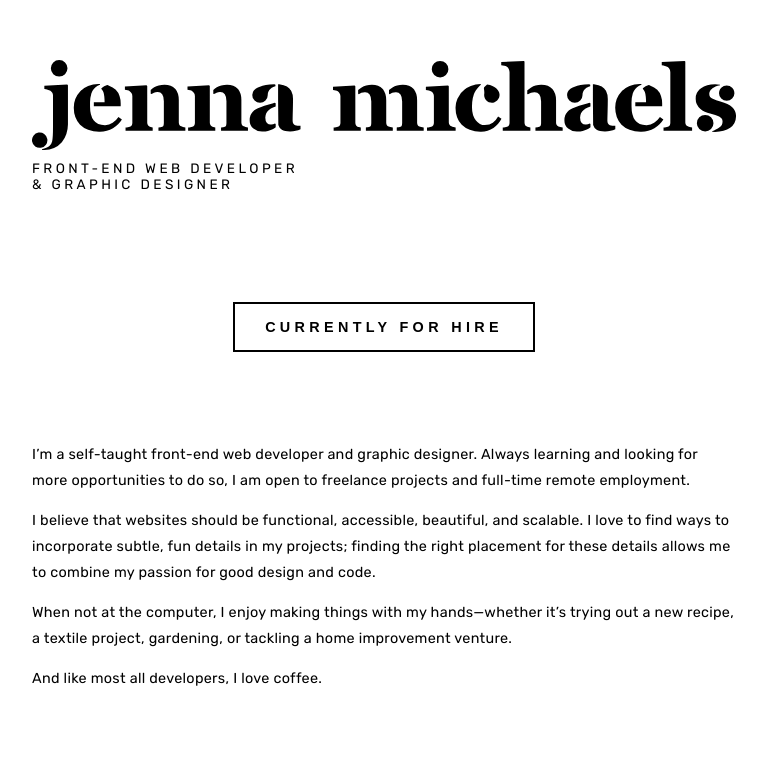
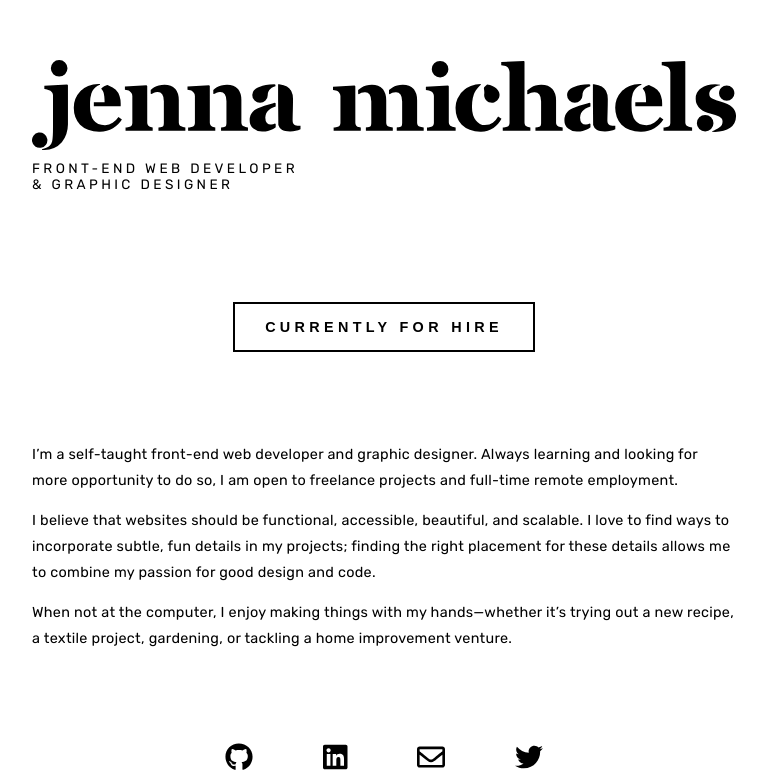
Before and after one commit to jenna-m/portfolio, a React (Create React App) app: page / in a window 1280 px wide. Shown: the part 165-946 px from the top of the page, without its empty margins (256-1023 px from the left). Built offline with nearby package versions, Linux system fonts and the light colour scheme.

Commit message:
Update home.js

```diff
--- a/src/components/home.js
+++ b/src/components/home.js
@@ -33,12 +33,12 @@
             </div>
             <div>
                 <Link to="/contact">
-                    <button data-hover="let's talk"><div>currently for hire</div></button>
+                    <button data-hover="get in touch"><div>currently for hire</div></button>
                 </Link>
             </div>
             <div id="about-section">
                 <p>
-                    I’m a self-taught front-end web developer and graphic designer. Always learning and looking for more opportunities to do so, I am open to freelance projects and full-time remote employment.
+                    I’m a self-taught front-end web developer and graphic designer. Always learning and looking for more opportunity to do so, I am open to freelance projects and full-time remote employment.
                 </p>
 
                 <p>
@@ -47,9 +47,6 @@
 
                 <p>
                     When not at the computer, I enjoy making things with my hands—whether it’s trying out a new recipe, a textile project, gardening, or tackling a home improvement venture.
-                </p>
-                <p>
-                And like most all developers, I love coffee.
                 </p>
             </div>
             <div>
```
